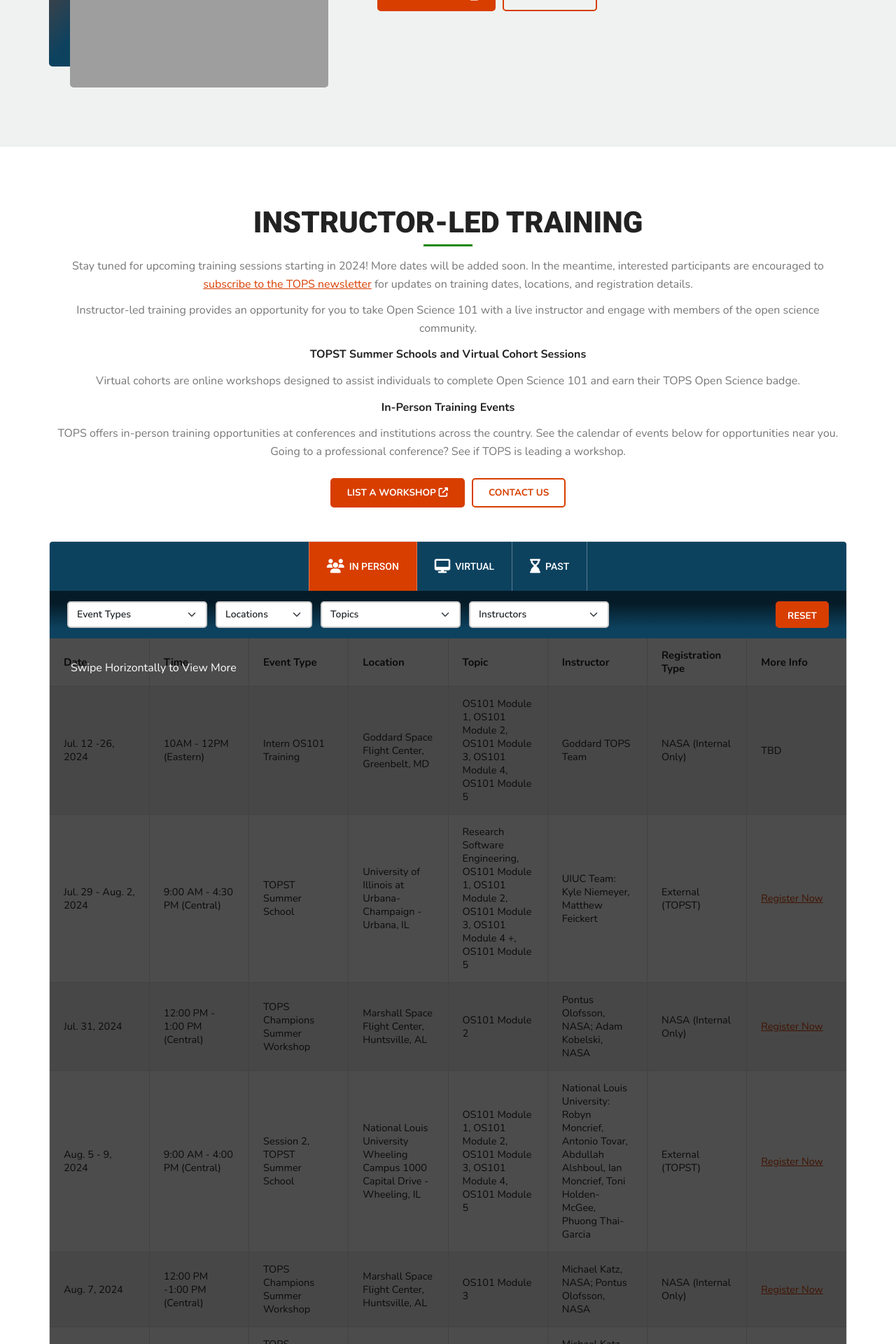
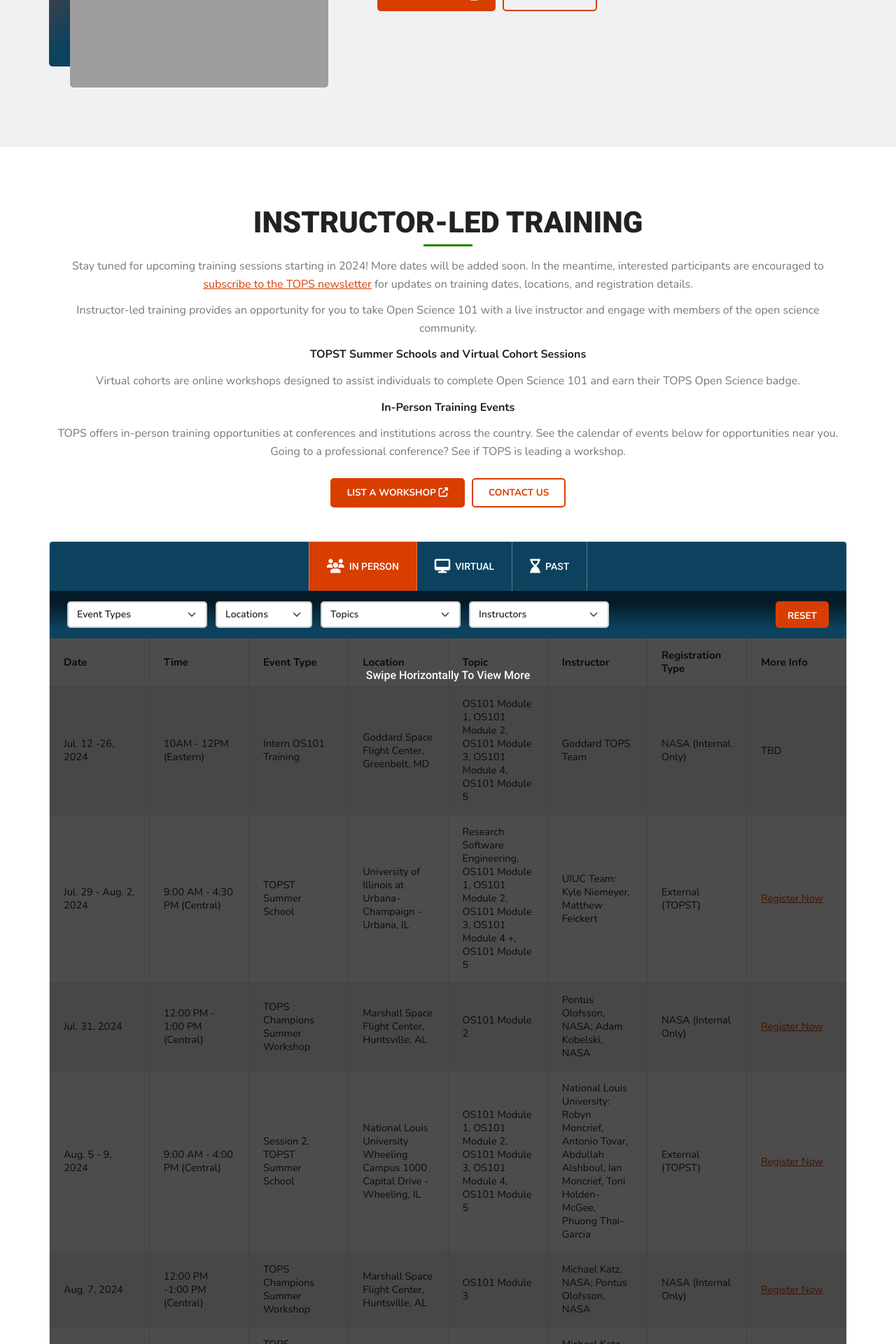
Before and after one commit to bressler1995/TOPS-Website-Front-End, a Jekyll site: the page built from pages/takeos101.md, in a window 1280 px wide. Shown: the part 1629-3549 px from the top of the page at 70% size. Built offline with Jekyll 4.4.1, drawn with Linux system fonts in a browser that asks for light colours; grey boxes are pictures that could not be loaded.

Commit message:
Make font styling better for hcue

```diff
--- a/assets/css/style.css
+++ b/assets/css/style.css
@@ -1340,17 +1340,21 @@ h1, h2, h3, h4, h5, h6, .h1, .h2, .h3, .h4, .h5, .h6 {
   z-index: 3;
   background-color: rgba(0, 0, 0, 0.7);
   box-sizing: border-box;
-  padding: 30px;
+  padding: 20px;
+  padding-top: 40px;
   align-items: flex-start;
 }
 
 .tops_workshops_container .tops_workshops_tables .workshop_table_table .hcue p {
 	display: block;
 	width: 100%;
+	font-family: 'Roboto', sans-serif;
 	font-size: 16px;
     line-height: 1.6rem;
-    font-weight: 400;
+    font-weight: 500;
+	text-transform: capitalize;
 	color: #FFF;
+	text-align: center;
 }
 
 .no_workshops {
```
